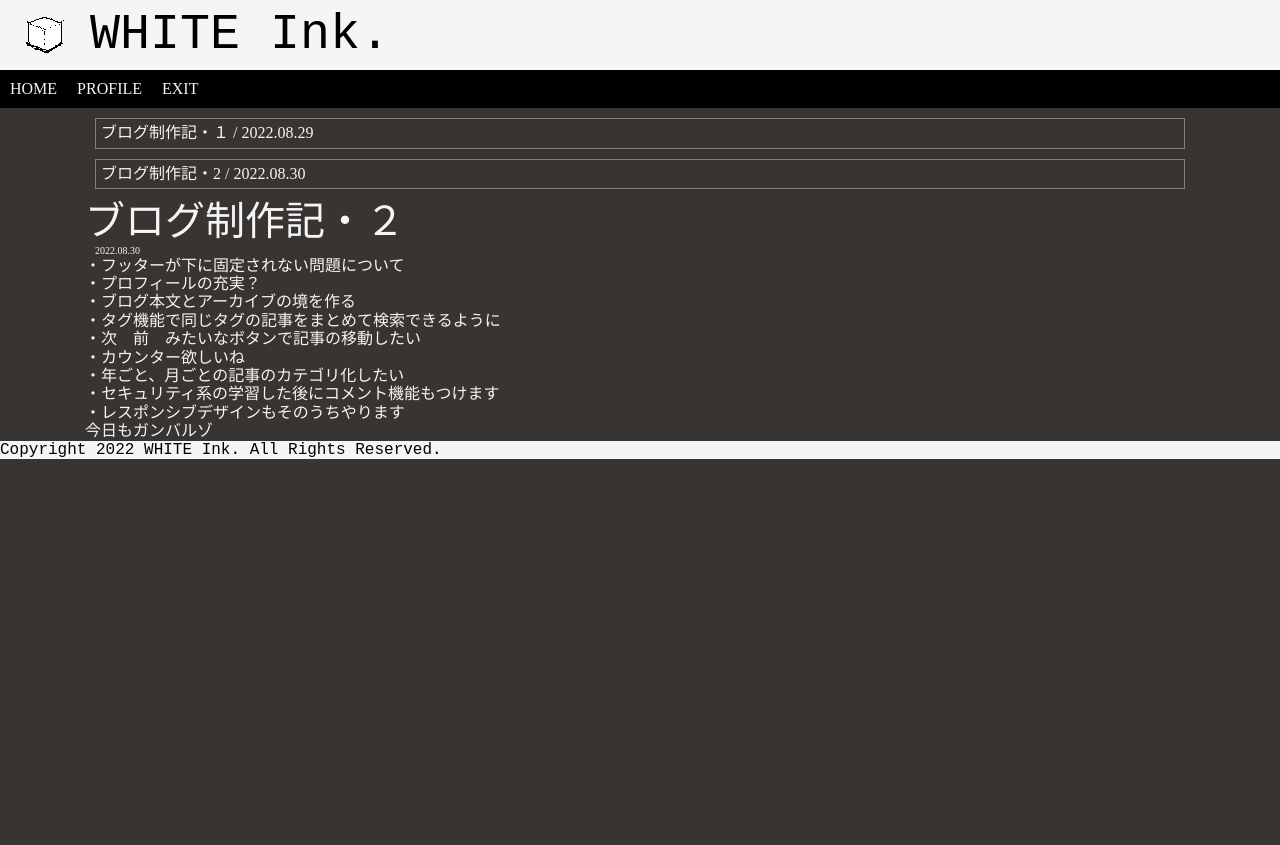
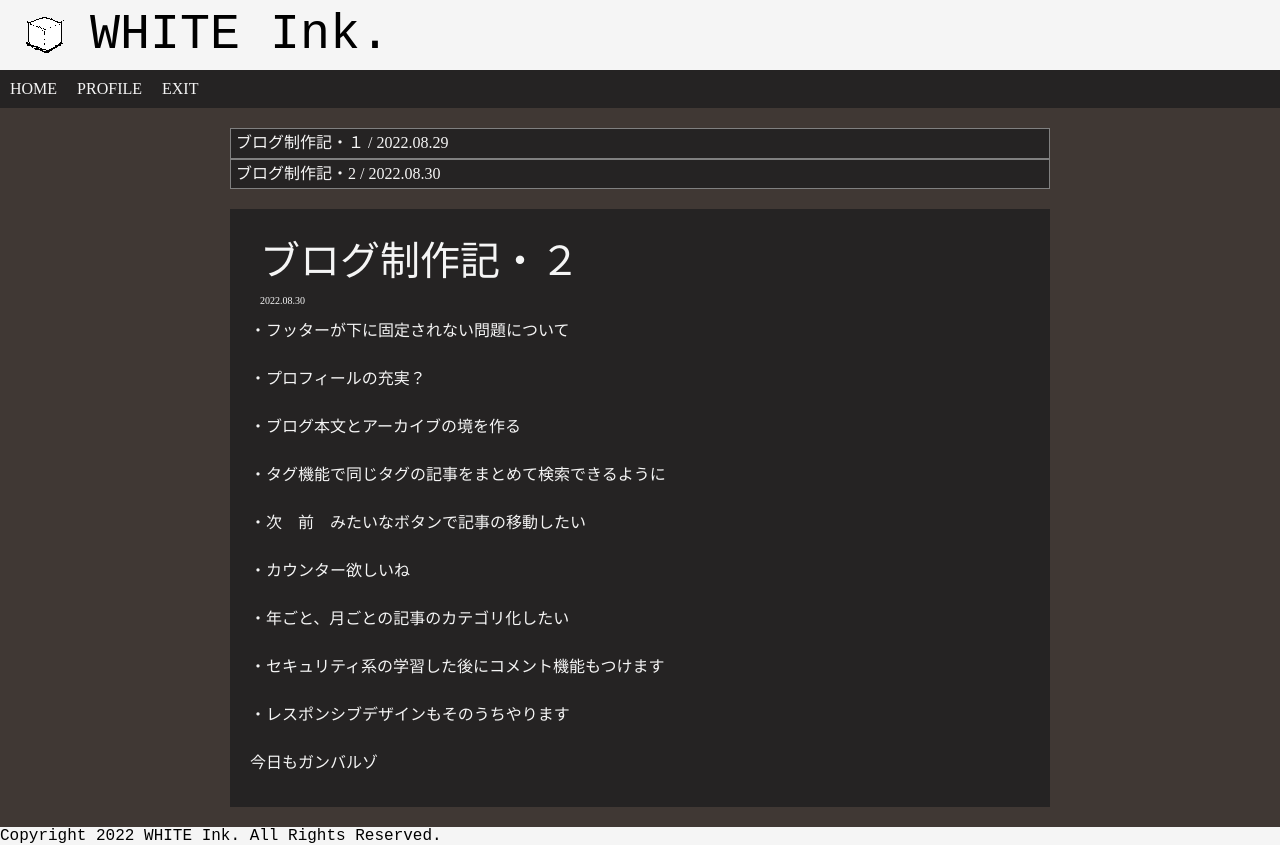
Before and after one commit to kiki0726/WHITE, a plain HTML site: page archive/220830.html in a window 1280 px wide. Before the commit the page ends 800 px from the top, so only its background shows below. Drawn offline with Linux system fonts and the light colour scheme.

Commit message:
Add files via upload

```diff
--- a/archive/220830.html
+++ b/archive/220830.html
@@ -31,14 +31,14 @@
     </header>
     <!-- ブログ一覧 -->
     <div class="archive">
-        <div class="container">
+        <div class="archive-container">
             <ul id="blogs-list">
             </ul>
         </div>
     </div>
     <!-- ブログ本文（可変） -->
     <main>
-        <div class="container">
+        <div class="blog-container">
             <div class="blog-title">
                 <h1 class="font-title">ブログ制作記・２</h1>
             </div>
--- a/style.css
+++ b/style.css
@@ -4,13 +4,14 @@
         全体
 -------------------*/
 body {
-    background-color:rgb(56, 52, 50);
+    background-color:#403834;
 }
 
 .container {
-    max-width: 1170px;
-    margin: 0 auto;
-    padding: 0 30px;
+    width: 820px;
+    margin-left: auto;
+    margin-right: auto;
+    background-color: #252323;
 }
 
 /*------------------
@@ -51,7 +52,7 @@ body {
         ヘッダーナビ
 -------------------*/
 .header-nav {
-    background-color: black;
+    background-color: #252323;
     width: 100%;
 }
 
@@ -68,22 +69,43 @@ body {
 /*------------------
         アーカイブ
 -------------------*/
+.archive-container {
+    width: 820px;
+    margin: 20px auto;
+    background-color: #252323;
+}
+
 .blogs-list__item {
     color: whitesmoke;
     padding: 5px;
-    margin: 10px;
     border: 1px solid gray;
 }
 
 /*------------------
         ブログ本文
 -------------------*/
+
+.blog-container {
+    width: 820px;
+    margin: 20px auto;
+    padding: 20px;
+    background-color: #252323;
+}
+
 main {
     color: whitesmoke;
 }
 
+.blog-title {
+    padding: 10px;
+}
+
 .blog-date {
     margin: 0 10px;
+}
+
+.blog-body {
+    line-height: 3em;
 }
 
 /*------------------
```
Also changed, not shown: archive/220829.html (+1 -1 lines), profile.html (+1 -1 lines).
